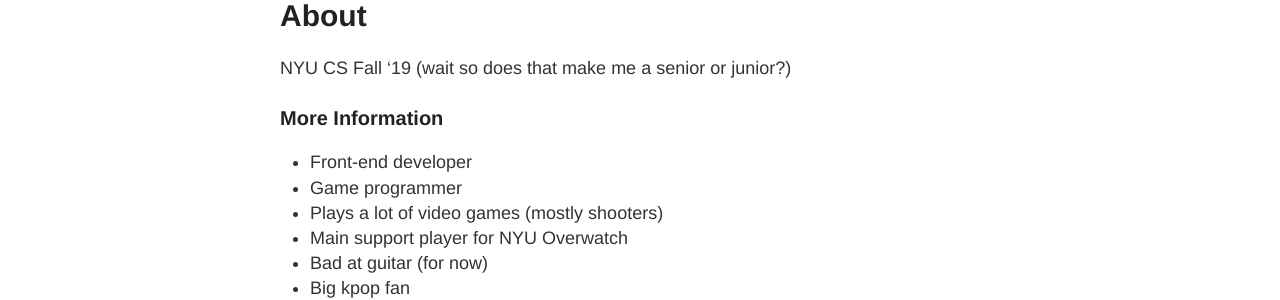
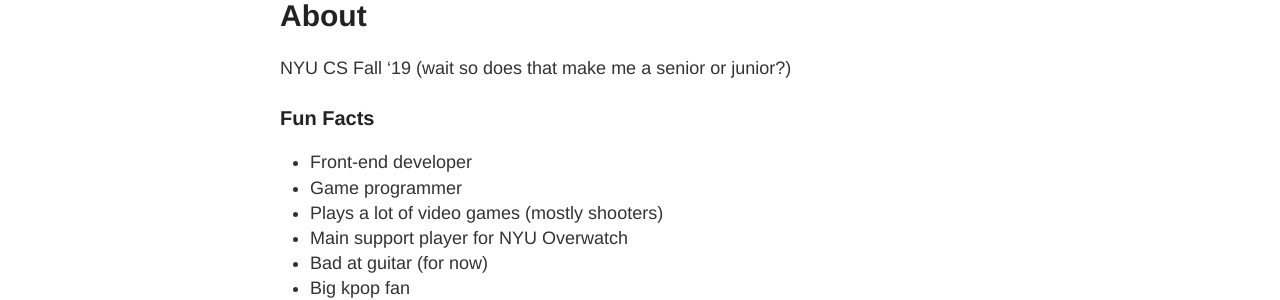
Before and after one commit to nyu-ossd-s19/jztang-weekly, a Jekyll site: the page built from about.md, in a window 1280 px wide. Shown: the part 214-514 px from the top of the page. Built offline with Jekyll 4.4.1, drawn with Linux system fonts in a browser that asks for light colours.

Commit message:
edited about.md

```diff
--- a/about.md
+++ b/about.md
@@ -6,7 +6,7 @@ permalink: /about/
 
 NYU CS Fall '19 (wait so does that make me a senior or junior?)
 
-### More Information
+### Fun Facts
 
 - Front-end developer
 - Game programmer
```
